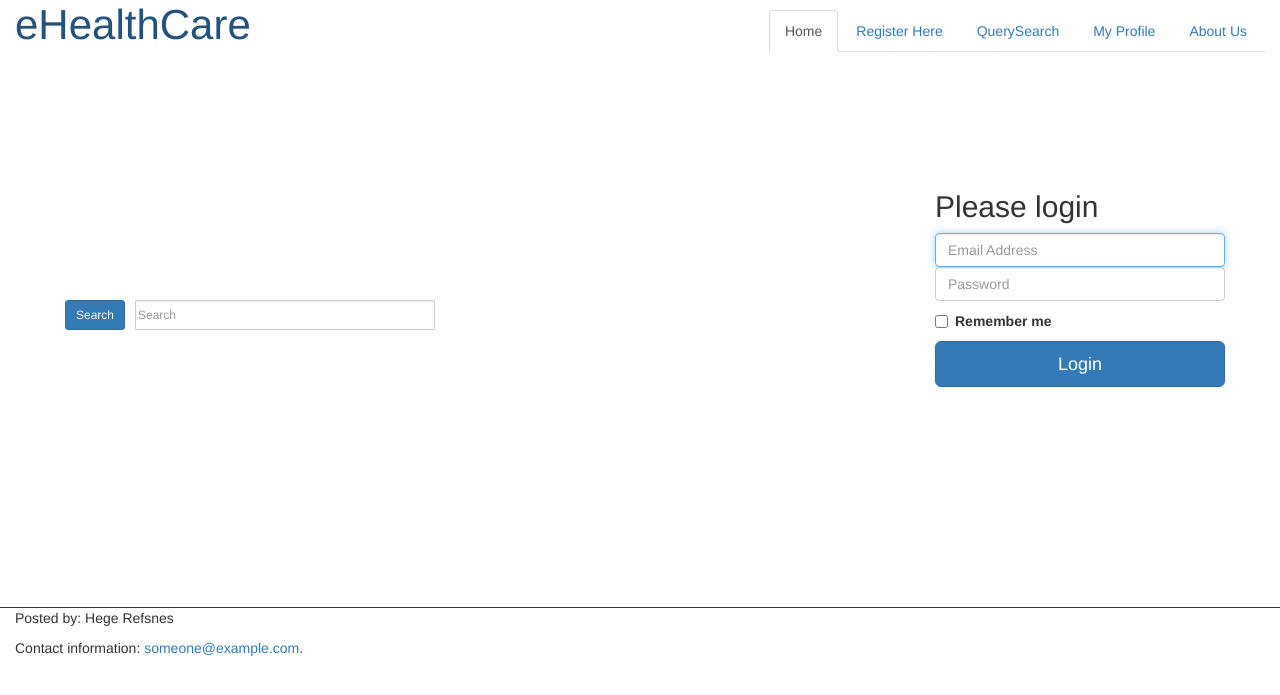
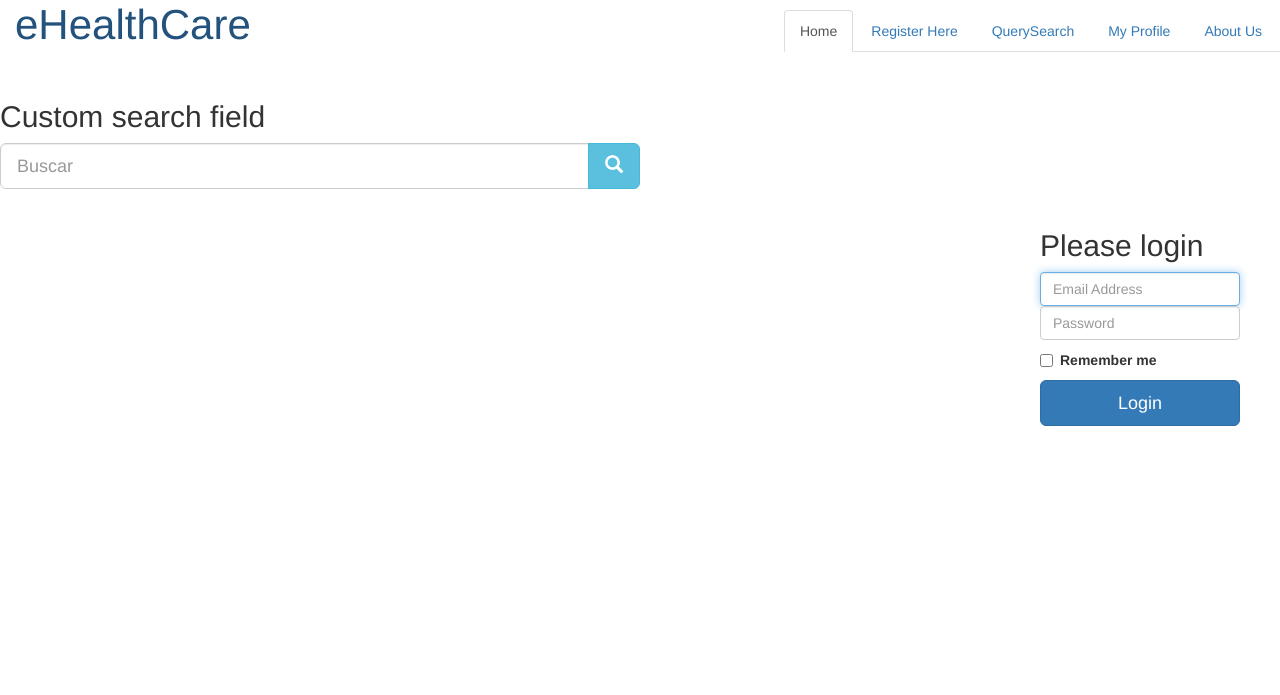
Before and after one commit to tuf22191/eHealthWebsiteProject, a Django app: page /generalSite/ in a window 1280 px wide. Shown: the top 695 px of the page. Run offline with Django 3.2, Linux system fonts and the light colour scheme; some libraries are stand-ins or nearby versions.

Commit message:
models ready, couple of views and templates

```diff
--- a/eHealth/static/stylesheet.css
+++ b/eHealth/static/stylesheet.css
@@ -3,17 +3,15 @@
     float:right;
     }
 
-.main {
 
-    margin-top: 100px;
-    margin-left: 50px;
+
+.login{
+    width: 200px;
+    float: right;
+    margin-right: 40px;
     }
 
-.rightbar {
-    float:right;
-    margin-right: 40px;
-    margin-top: 150px;
-}
+
 
 .checkbox {
     padding-left: 20px;
@@ -25,24 +23,14 @@
     }
 
 
-.search {
-    margin-top: 200px;
-    }
 
 
-.search input {
-        position: absolute;
-        width: 300px;
-        float: Left;
-        margin-left: 70px;
-        height: 30px;
-        line-height: 18px;
-        padding: 0 2px 0 2px;
-        border-radius:1px;
+.searching{
+    margin-top: 100px;
     }
 
 footer {
     margin-top: 220px;
     position:relative;
-    border-top: 1px solid;;
+    border-top: 1px solid;
     }
--- a/eHealth/templates/generalSite/base_template.html
+++ b/eHealth/templates/generalSite/base_template.html
@@ -19,18 +19,14 @@
   <body>
 
     <div class="navbar navbar-fixed-top" role="navigation">
-      <div class="container-fluid">
-        <div class="navbar-header">
-
 
             <button type="button" class="navbar-toggle collapsed" data-toggle="collapse" data-target=".navbar-collapse">
             <span class="sr-only">Toggle navigation</span>
             <span class="icon-bar"></span>
             <span class="icon-bar"></span>
             <span class="icon-bar"></span>
-          </button>
-          <a class="navbar-brand" href="/generalSite/">eHealthCare</a>
-        </div>
+            </button>
+            <a class="navbar-brand" href="/generalSite/">eHealthCare</a>
 
         <div class="tabs">
             <ul class="nav nav-tabs">
@@ -41,24 +37,14 @@
                 <li><a href="#">About Us</a></li>
             </ul>
         </div>
-      </div>
     </div>
 
 
-    <div class="col-sm-4 col-md-4 main">
-        {% block body_block %}{% endblock %}
-    </div>
+    {% block body_block %}{% endblock %}
 
 
-    <div class="col-sm-4 col-md-3 rightbar">
-        {% block side_block %} SIDE BAR CONTENT {% endblock %}
-    </div>
 
 
-    <footer class="col-sm-9 col-md-6 col-lg-12">
-          <p>Posted by: Hege Refsnes</p>
-          <p>Contact information: <a href="mailto:someone@example.com">someone@example.com</a>.</p>
-    </footer>
 
 
 
--- a/eHealth/templates/generalSite/index.html
+++ b/eHealth/templates/generalSite/index.html
@@ -1,9 +1,23 @@
 {% extends "generalSite/base_template.html" %}
 
-{% block side_block %}
+{% block body_block %}
 
-        <div class="sidebar">
-            <div class="wrapper">
+            <div class="searching">
+    		    <h2>Custom search field</h2>
+                    <div class="input-group col-md-6">
+                        <input type="text" class="form-control input-lg" placeholder="Buscar" />
+                        <span class="input-group-btn">
+                            <button class="btn btn-info btn-lg" type="button">
+                                <i class="glyphicon glyphicon-search"></i>
+                            </button>
+                        </span>
+                    </div>
+                </div>
+
+
+
+
+        <div class="login">
                 <form class="form-signin">
                     {% csrf_token %}
                     <br />
@@ -11,25 +25,12 @@
                     <input type="text" class="form-control" name="username" placeholder="Email Address" required="" autofocus="" />
                     <input type="password" class="form-control" name="password" placeholder="Password" required=""/>
                     <label class="checkbox"><input type="checkbox" value="remember-me" id="rememberMe" name="rememberMe"> Remember me</label>
-
+                    {% if user.is_authorised %}
+                    <button class="btn btn-lg btn-primary btn-block" type="submit">Logout</button>
+                    {% else %}
                     <button class="btn btn-lg btn-primary btn-block" type="submit">Login</button>
+                    {% endif %}
                 </form>
-            </div>
-        </div>
-{% endblock %}
-
-
-{% block body_block %}
-
-        <div class="container">
-
-
-            <div class="row">
-                <div class="search">
-                    <input type="text" class="form-control input-sm" maxlength="64" placeholder="Search" />
-                    <button type="submit" class="btn btn-primary btn-sm">Search</button>
-                </div>
-            </div>
         </div>
 
 {% endblock %}
```
Also changed, not shown: eHealth/db.sqlite3.
